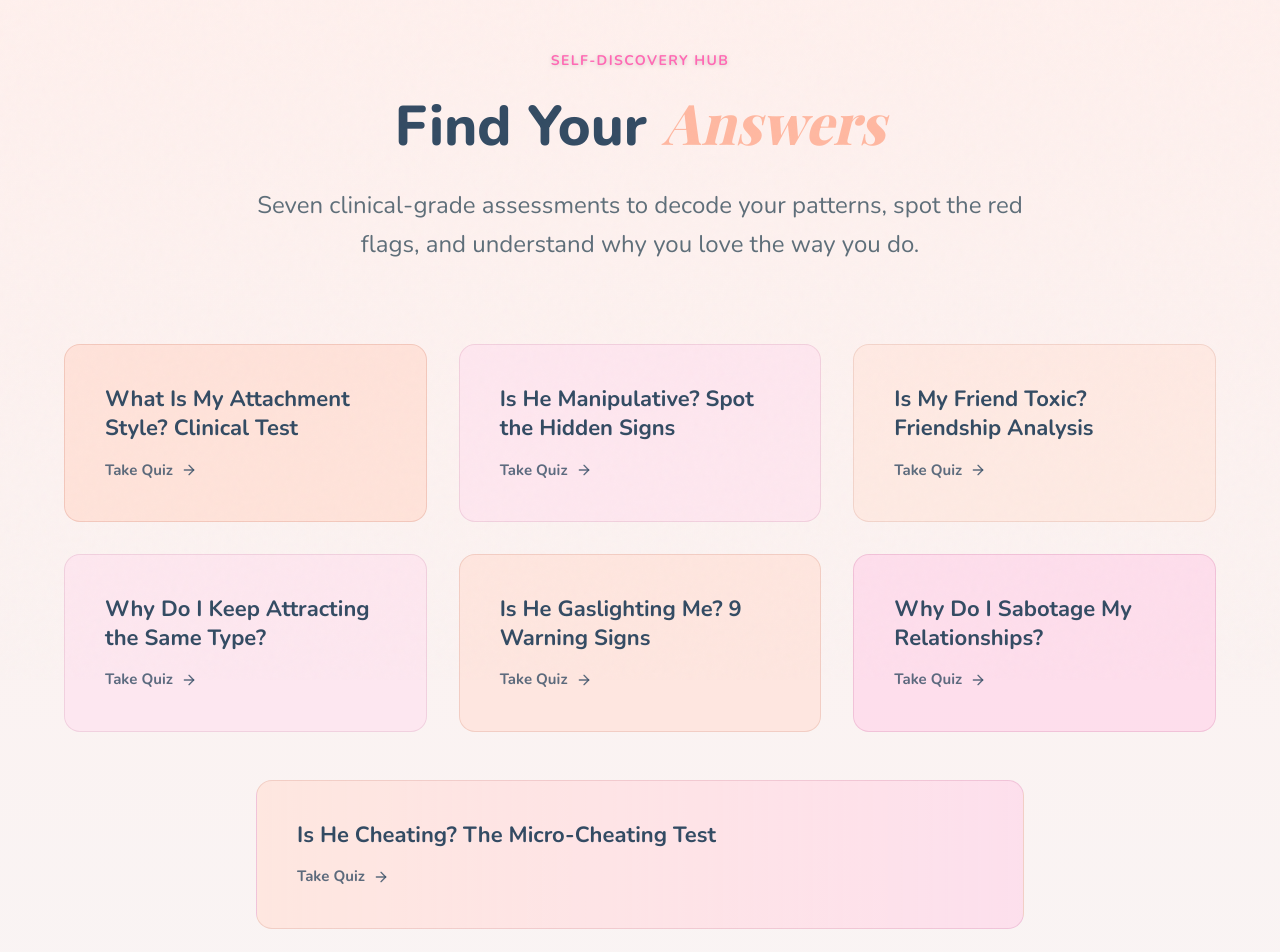
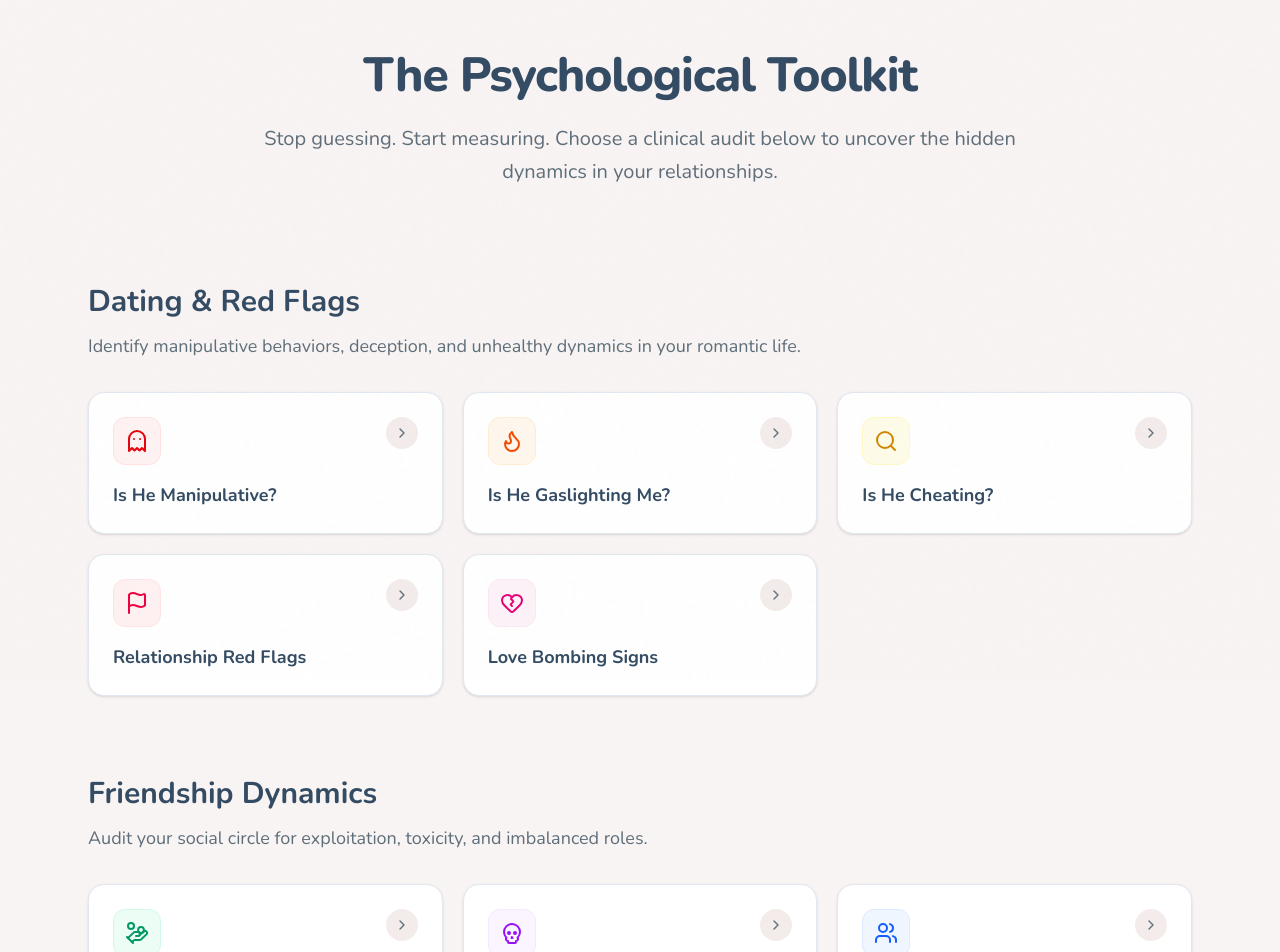
Before and after one commit to Sinadehesh/OopsCupid, a Next.js app: page /quizzes in a window 1280 px wide. Shown: the part 120-1072 px from the top of the page. Built offline with nearby package versions, Linux system fonts and the light colour scheme; a web font is replaced by a local one.

Commit message:
feat: built comprehensive all quizzes directory page

```diff
--- a/app/quizzes/page.tsx
+++ b/app/quizzes/page.tsx
@@ -1,87 +1,106 @@
-import Card from "@/components/ui/Card";
-import { Metadata } from "next";
+import React from "react";
+import Link from "next/link";
+import {
+  Ghost, Flame, Search, Flag, HeartCrack,
+  HandCoins, Skull, Users, Link as LinkIcon,
+  UserCheck, Magnet, Bomb, MessageCircle, ScanFace,
+  ChevronRight
+} from "lucide-react";
 
-export const metadata: Metadata = {
-  title: "All Relationship & Dating Quizzes | OopsCupid",
-  description: "Browse our collection of 7 free, psychology-backed relationship quizzes. Spot red flags, discover your attachment style, and decode mixed signals.",
-};
+const quizCategories = [
+  {
+    title: "Dating & Red Flags",
+    description: "Identify manipulative behaviors, deception, and unhealthy dynamics in your romantic life.",
+    quizzes: [
+      { title: "Is He Manipulative?", path: "/is-he-manipulative", icon: Ghost, color: "bg-red-50 text-red-600", border: "border-red-100" },
+      { title: "Is He Gaslighting Me?", path: "/is-he-gaslighting-me", icon: Flame, color: "bg-orange-50 text-orange-600", border: "border-orange-100" },
+      { title: "Is He Cheating?", path: "/is-he-cheating", icon: Search, color: "bg-yellow-50 text-yellow-600", border: "border-yellow-100" },
+      { title: "Relationship Red Flags", path: "/relationship-red-flags", icon: Flag, color: "bg-rose-50 text-rose-600", border: "border-rose-100" },
+      { title: "Love Bombing Signs", path: "/love-bombing-signs", icon: HeartCrack, color: "bg-pink-50 text-pink-600", border: "border-pink-100" },
+    ]
+  },
+  {
+    title: "Friendship Dynamics",
+    description: "Audit your social circle for exploitation, toxicity, and imbalanced roles.",
+    quizzes: [
+      { title: "Are Your Friends Using You?", path: "/are-your-friends-using-you", icon: HandCoins, color: "bg-emerald-50 text-emerald-600", border: "border-emerald-100" },
+      { title: "Toxic Friend Test", path: "/toxic-friend-test", icon: Skull, color: "bg-purple-50 text-purple-600", border: "border-purple-100" },
+      { title: "Friend Group Role", path: "/friend-group-role", icon: Users, color: "bg-blue-50 text-blue-600", border: "border-blue-100" },
+    ]
+  },
+  {
+    title: "Attachment & Psychology",
+    description: "Uncover your hidden behavioral patterns and subconscious attraction triggers.",
+    quizzes: [
+      { title: "Your Attachment Style", path: "/attachment-style-quiz", icon: LinkIcon, color: "bg-indigo-50 text-indigo-600", border: "border-indigo-100" },
+      { title: "Partner's Attachment Style", path: "/partners-attachment-style", icon: UserCheck, color: "bg-cyan-50 text-cyan-600", border: "border-cyan-100" },
+      { title: "Why Do I Attract Toxic People?", path: "/why-do-i-attract-toxic-people", icon: Magnet, color: "bg-violet-50 text-violet-600", border: "border-violet-100" },
+      { title: "Why Do I Sabotage Relationships?", path: "/why-do-i-sabotage-relationships", icon: Bomb, color: "bg-slate-50 text-slate-600", border: "border-slate-200" },
+    ]
+  },
+  {
+    title: "AI Analysis Tools",
+    description: "Let our clinical AI review your real-life data for objective, unfiltered insights.",
+    quizzes: [
+      { title: "Chat & Text Analyzer", path: "/chat-analyzer", icon: MessageCircle, color: "bg-teal-50 text-teal-600", border: "border-teal-100" },
+      { title: "Dating Profile Analyzer", path: "/dating-profile-analyzer", icon: ScanFace, color: "bg-fuchsia-50 text-fuchsia-600", border: "border-fuchsia-100" },
+    ]
+  }
+];
 
-export default function QuizzesHubPage() {
+export default function AllQuizzesPage() {
   return (
-    <main className="bg-gradient-to-b from-[#FFF0ED] to-[#F9F4F4] min-h-screen py-24 px-6 md:px-10 lg:px-14">
-      <div className="max-w-6xl mx-auto">
+    <div className="min-h-screen bg-[#F9F4F4] py-16 md:py-24">
+      <div className="max-w-[1200px] mx-auto px-6 lg:px-12">
 
-        {/* Hub Header with heavy pink aesthetic */}
-        <div className="text-center max-w-3xl mx-auto mb-20 relative">
-          <span className="text-[#FF69B4] font-bold uppercase tracking-widest text-sm mb-4 block drop-shadow-sm">
-            Self-Discovery Hub
-          </span>
-          <h1 className="text-[42px] md:text-[56px] font-extrabold text-[#334B63] mb-6 leading-tight">
-            Find Your <span className="text-[#FFB8A1] font-serif italic">Answers</span>
+        {/* Header Section */}
+        <div className="mb-16 md:mb-24 text-center max-w-3xl mx-auto animate-in fade-in slide-in-from-bottom-4 duration-700">
+          <h1 className="text-4xl md:text-5xl font-extrabold text-[#334B63] mb-6 tracking-tight">
+            The Psychological Toolkit
           </h1>
-          <p className="text-[20px] md:text-[24px] font-normal leading-relaxed text-[#5E6E79]">
-            Seven clinical-grade assessments to decode your patterns, spot the red flags, and understand why you love the way you do.
+          <p className="text-lg md:text-xl text-[#5E6E79] leading-relaxed">
+            Stop guessing. Start measuring. Choose a clinical audit below to uncover the hidden dynamics in your relationships.
           </p>
         </div>
 
-        {/* Grid of 7 Quiz Cards */}
-        <div className="grid grid-cols-1 md:grid-cols-2 lg:grid-cols-3 gap-8">
+        {/* Categories Grid */}
+        <div className="space-y-20">
+          {quizCategories.map((category, idx) => (
+            <section key={idx} className="animate-in fade-in slide-in-from-bottom-8 duration-700" style={{ animationDelay: `${idx * 150}ms`, animationFillMode: 'both' }}>
+              <div className="mb-8">
+                <h2 className="text-2xl md:text-3xl font-bold text-[#334B63] mb-3">{category.title}</h2>
+                <p className="text-[#5E6E79] text-base md:text-lg">{category.description}</p>
+              </div>
 
-          <Card
-            variant="quiz"
-            title="What Is My Attachment Style? Clinical Test"
-            href="/attachment-style-quiz"
-            accentColor="bg-[#FFB8A1]/60"
-          />
-
-          <Card
-            variant="quiz"
-            title="Is He Manipulative? Spot the Hidden Signs"
-            href="/is-he-manipulative"
-            accentColor="bg-[#FF69B4]/20"
-          />
-
-          <Card
-            variant="quiz"
-            title="Is My Friend Toxic? Friendship Analysis"
-            href="/toxic-friend-test"
-            accentColor="bg-[#FFB8A1]/40"
-          />
-
-          <Card
-            variant="quiz"
-            title="Why Do I Keep Attracting the Same Type?"
-            href="/attraction-patterns"
-            accentColor="bg-[#FF69B4]/20"
-          />
-
-          <Card
-            variant="quiz"
-            title="Is He Gaslighting Me? 9 Warning Signs"
-            href="/is-he-gaslighting-me"
-            accentColor="bg-[#FFB8A1]/50"
-          />
-
-          <Card
-            variant="quiz"
-            title="Why Do I Sabotage My Relationships?"
-            href="/why-do-i-sabotage-relationships"
-            accentColor="bg-[#FF69B4]/30"
-          />
-
-          {/* Featured 7th Card - Centered and wider */}
-          <div className="md:col-span-2 lg:col-span-3 lg:w-2/3 mx-auto w-full mt-4">
-              <Card
-                variant="quiz"
-                title="Is He Cheating? The Micro-Cheating Test"
-                href="/is-he-cheating"
-                accentColor="bg-gradient-to-r from-[#FFB8A1]/50 to-[#FF69B4]/30"
-              />
-          </div>
-
+              <div className="grid grid-cols-1 md:grid-cols-2 lg:grid-cols-3 gap-5">
+                {category.quizzes.map((quiz, quizIdx) => {
+                  const Icon = quiz.icon;
+                  return (
+                    <Link
+                      key={quizIdx}
+                      href={quiz.path}
+                      className="group bg-white rounded-2xl p-6 border border-[#E2E8F0] shadow-sm hover:shadow-md hover:border-[#CBD5E1] transition-all duration-200 flex flex-col justify-between"
+                    >
+                      <div className="flex items-start justify-between mb-4">
+                        <div className={`w-12 h-12 rounded-xl flex items-center justify-center ${quiz.color} ${quiz.border} border`}>
+                          <Icon className="w-6 h-6" />
+                        </div>
+                        <div className="w-8 h-8 rounded-full bg-[#F3ECEB] flex items-center justify-center text-[#5E6E79] group-hover:bg-[#FFB8A1] group-hover:text-black transition-colors duration-200">
+                          <ChevronRight className="w-4 h-4" />
+                        </div>
+                      </div>
+                      <h3 className="text-lg font-bold text-[#334B63] group-hover:text-[#5A7492] transition-colors">
+                        {quiz.title}
+                      </h3>
+                    </Link>
+                  );
+                })}
+              </div>
+            </section>
+          ))}
         </div>
 
       </div>
-    </main>
+    </div>
   );
 }
```
